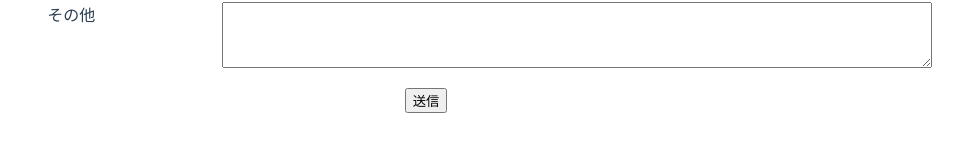
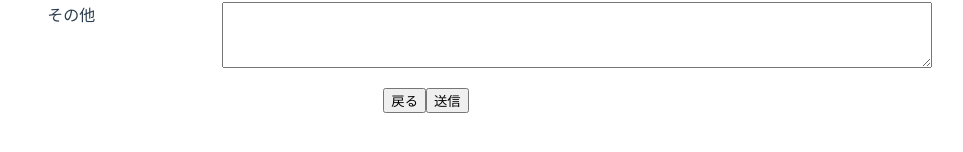
Before and after one commit to YutoGIma/vue3-practice, a Vue app: page /user/create in a window 1280 px wide. Shown: the part 190-342 px from the top of the page, without its empty margins (214-1177 px from the left). Built offline with nearby package versions, Linux system fonts and the light colour scheme.

Commit message:
ユーザー新規登録から戻る

```diff
--- a/src/components/user-create.vue
+++ b/src/components/user-create.vue
@@ -17,6 +17,7 @@
                 <label for="">その他</label>
                 <textarea v-model="newUser.explanation" cols="0" rows="4"></textarea>
             </div>
+            <button @click=" retrunList() ">戻る</button>
             <button @click=" createUser() ">送信</button>
         </div>
         <div class="user-create-errors">
@@ -30,6 +31,7 @@
 <script>
 import {ref} from "vue"
 import axios from "axios"
+import { useRouter } from 'vue-router'
 export default {
     setup() {
         const newUser = ref({
@@ -39,21 +41,29 @@ export default {
             explanation: ""
         })
         const errors = ref({})
+        const router = useRouter()
 
         async function createUser(){
             try {
                 const response = await axios.post('http://localhost:3003/users', newUser.value)
                 console.log(response.data)
+                router.push('/user')
+
             } catch (error) {
                 console.log(error)
                 errors.value = error.response.data.errors
             }
         }
 
+        function retrunList(){
+            router.push('/user')
+        }
+
         return {
             newUser,
             errors,
             createUser,
+            retrunList
         }
     }
 }
--- a/src/components/user.vue
+++ b/src/components/user.vue
@@ -20,6 +20,7 @@ import { useRouter } from 'vue-router'
 export default {
     setup() {
         const userList = ref([])
+        const router = useRouter()
 
         onMounted(async () => {
             try {
@@ -30,7 +31,6 @@ export default {
             }
         })
 
-        const router = useRouter()
 
         function toCreat() {
             router.push('/user/create')
```
